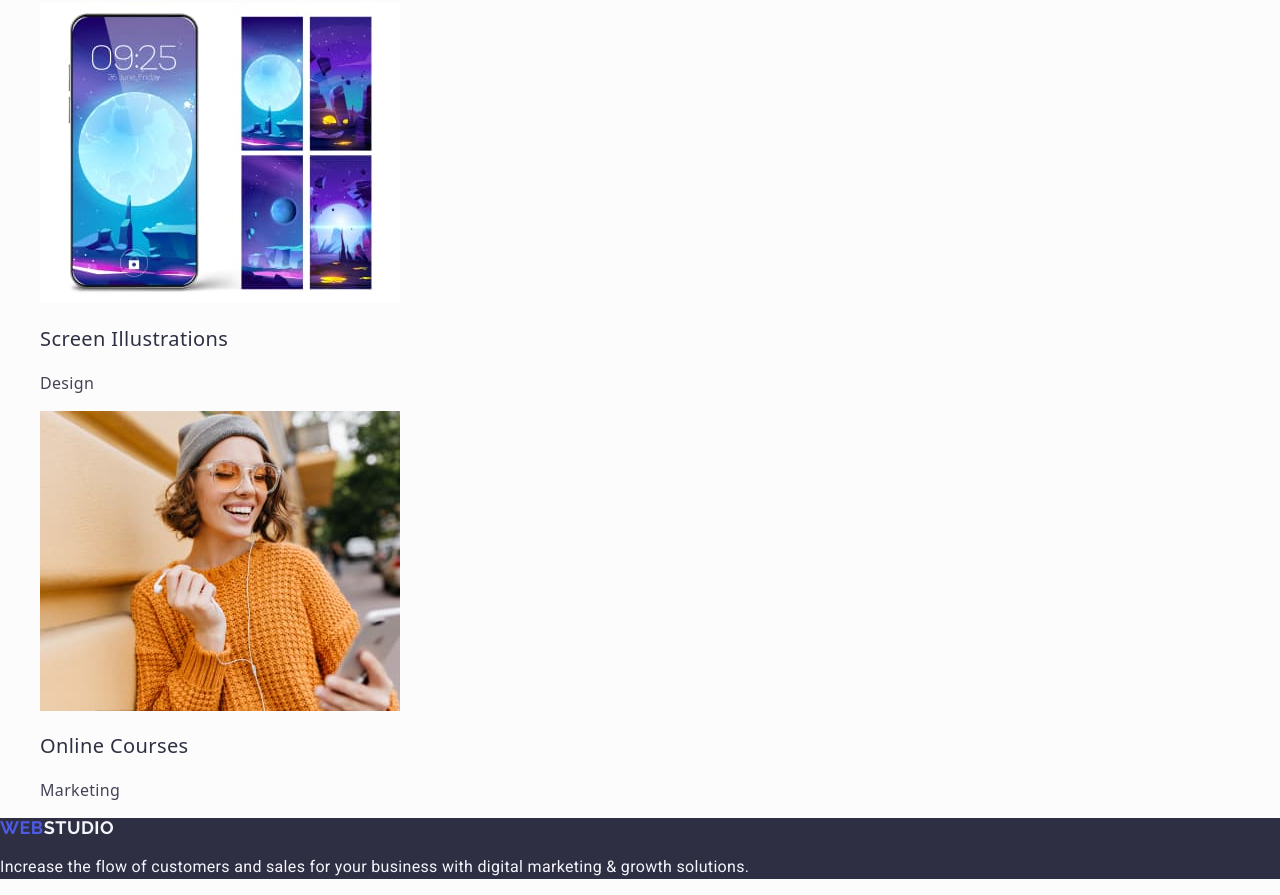
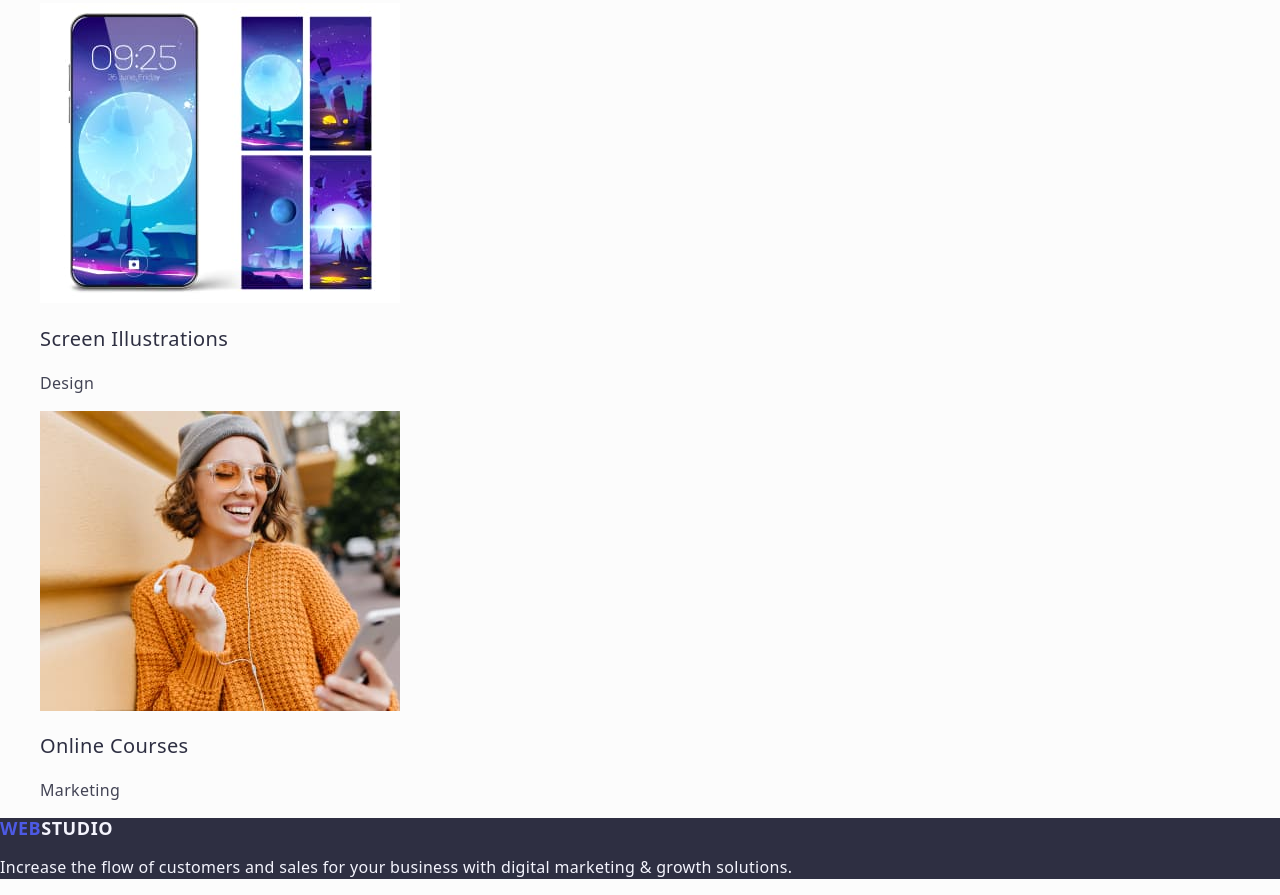
Before and after one commit to rexbag/goit-markup-hw-02, a plain HTML site: page index.html in a window 1280 px wide. Shown: the part 4227-5122 px from the top of the page. Drawn offline with nearby package versions, Linux system fonts and the light colour scheme.

Commit message:
Update styles.css

```diff
--- a/css/styles.css
+++ b/css/styles.css
@@ -126,7 +126,6 @@ a {
 
 .footer p {
     color: #F4F4FD;
-    font-family: Roboto;
     font-size: 16px;
     line-height: 1.5; /* 150% */
     letter-spacing: 0.32px;
@@ -134,7 +133,7 @@ a {
 
 .footer .logo {
     color: #F4F4FD;
-    font-family: "Raleway";
+    font-family: "Raleway" sans-serif;
     font-size: 18px;
     font-weight: 700;
     line-height: 1.16; /* 116.667% */
```
